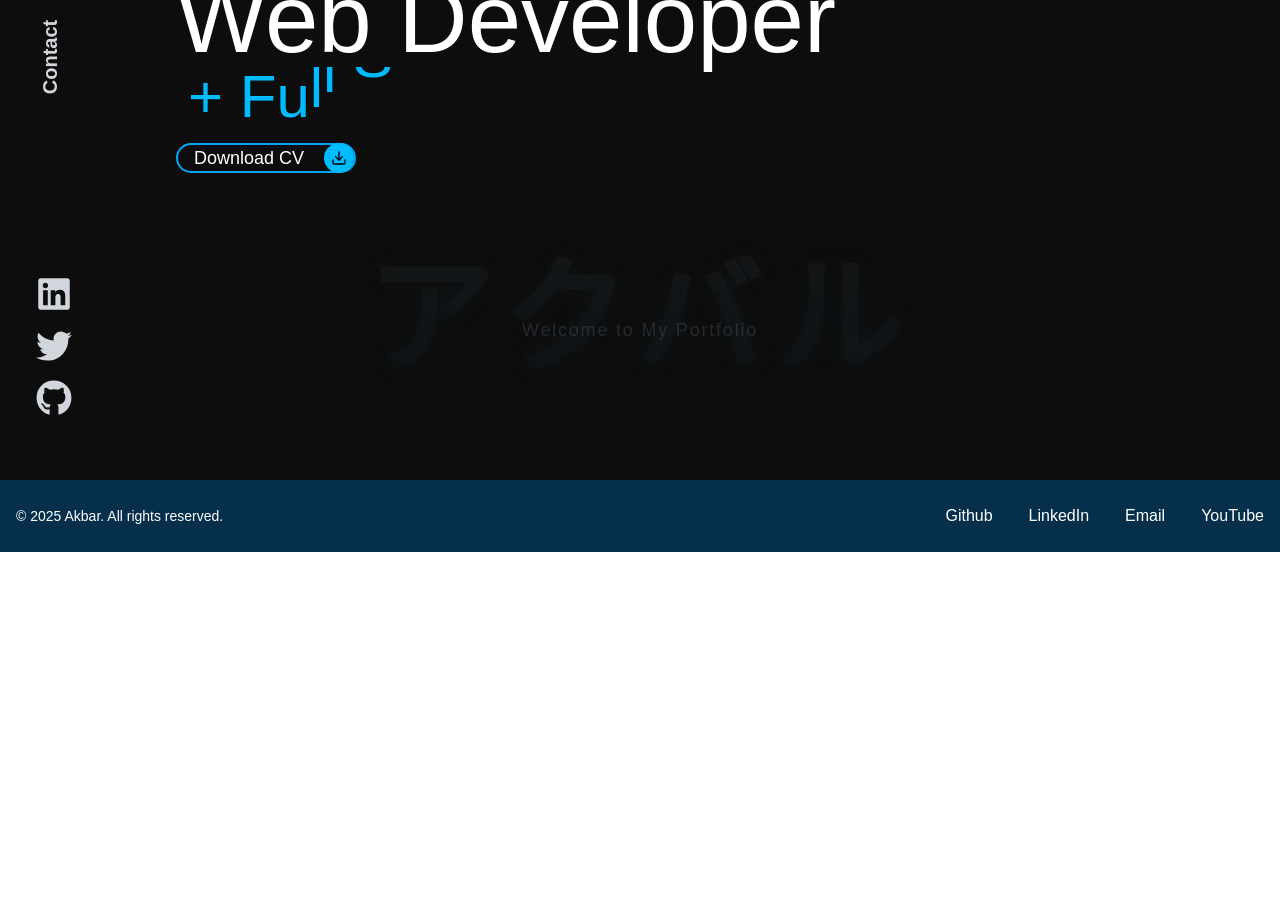
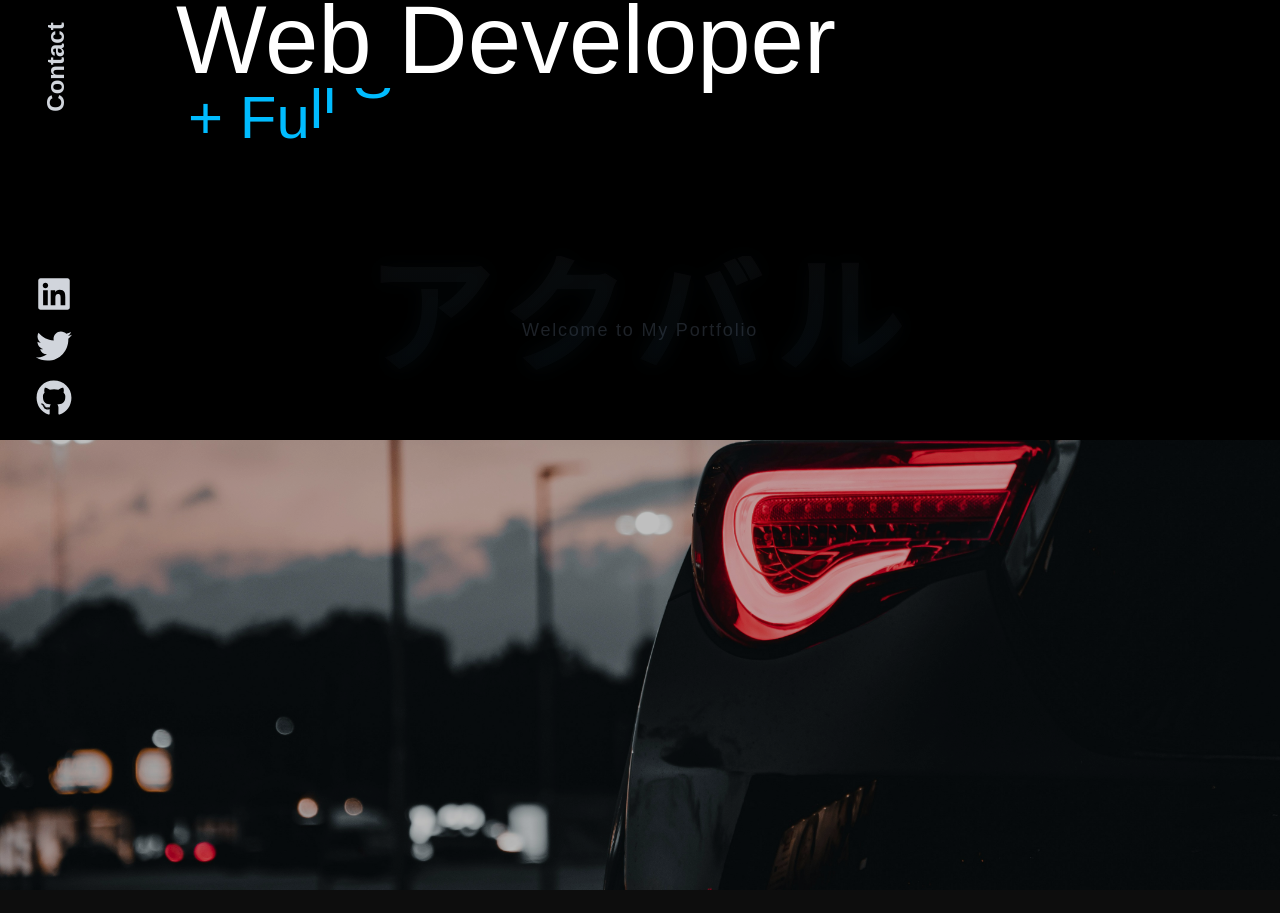
Before and after one commit to akbardermawan/akbardermawan-react, a React (Vite) app: page / in a window 1280 px wide. Shown: the part 360-1273 px from the top of the page. Before the commit the page ends 912 px from the top, so only its background shows below. Built offline with nearby package versions, Linux system fonts and the light colour scheme; some icons are missing.

Commit message:
25/01/2026

```diff
--- a/src/components/home/Intro.jsx
+++ b/src/components/home/Intro.jsx
@@ -39,7 +39,7 @@ const Intro = () => {
             start: "top 80%", // mulai animasi saat elemen 80% terlihat di viewport
             toggleActions: "play none none reverse", // animasi balik saat scroll ke atas
           },
-        }
+        },
       );
     }
   }, []);
@@ -64,29 +64,6 @@ const Intro = () => {
             </div>
 
             <div ref={textRef}>
-              <div className="flex gap-5 md:gap-8 xl:gap-12 mb-7 md:hidden">
-                <Link
-                  to={"/about"}
-                  className="flex items-center gap-2 text-xl  text-white hover:text-sky-600 transition duration-300 transform hover:translate-x-1 cursor-pointer"
-                >
-                  <IoPersonSharp size={25} />
-                  <span className="font-3xl">Profile</span>
-                </Link>
-                <Link
-                  to={"/contact"}
-                  className="flex items-center gap-2 text-xl  text-white hover:text-sky-600 transition duration-300 cursor-pointer"
-                >
-                  <GoProjectRoadmap size={25} />
-                  <span className="font-medium">Project</span>
-                </Link>
-                <Link
-                  to={"/contact"}
-                  className="flex items-center gap-2 text-xl  text-white hover:text-sky-600 transition duration-300 cursor-pointer"
-                >
-                  <FaTelegramPlane size={25} />
-                  <span className="font-medium">Contact</span>
-                </Link>
-              </div>
               <p className="text-4xl md:text-6xl xl:text-8xl text-white">
                 Web Developer
               </p>
@@ -104,25 +81,21 @@ const Intro = () => {
                   rotationInterval={2000}
                 />
               </h2>
-              <div className="flex gap-4 ">
-                <div className="flex mt-3">
-                  <a
-                    href="/files/CV_Akbar.pdf"
-                    download
-                    aria-label="Download Resume"
-                  >
-                    <motion.button
-                      whileHover={{ backgroundColor: "#0ea5e9" }} // Tailwind sky-600
-                      transition={{ duration: 0.3 }}
-                      className="flex w-[160px] lg:w-[180px] h-[25px] lg:h-[30px] rounded-full pl-2 lg:pl-4 py-2 border-2 border-sky-500 justify-between items-center text-black hover:text-white"
-                    >
-                      <span className="text-lg text-white">Download CV</span>
-                      <div className="w-[25px] lg:w-[30px] h-[25px] lg:h-[30px] rounded-full bg-sky-400 flex justify-center items-center">
-                        <FiDownload className="" />
-                      </div>
-                    </motion.button>
-                  </a>
-                </div>
+              <div className="flex gap-5 md:gap-8 xl:gap-12 mb-7 md:hidden pt-5">
+                <Link
+                  to={"/projects"}
+                  className="flex items-center gap-2 text-xl  text-white hover:text-sky-600 transition duration-300 cursor-pointer"
+                >
+                  <GoProjectRoadmap size={25} />
+                  <span className="font-medium">My Projects</span>
+                </Link>
+                <Link
+                  to={"/contact"}
+                  className="flex items-center gap-2 text-xl  text-white hover:text-sky-600 transition duration-300 cursor-pointer"
+                >
+                  <FaTelegramPlane size={25} />
+                  <span className="font-medium">Contact</span>
+                </Link>
               </div>
             </div>
           </div>
--- /dev/null
+++ b/src/components/home/PixelTransition.jsx
@@ -0,0 +1,148 @@
+import { useRef, useEffect, useState } from "react";
+import { gsap } from "gsap";
+
+function PixelTransition({
+  firstContent,
+  secondContent,
+  gridSize = 7,
+  pixelColor = "currentColor",
+  animationStepDuration = 0.3,
+  aspectRatio = "100%",
+  className = "",
+  once = false,
+  style = {},
+}) {
+  const containerRef = useRef(null);
+  const pixelGridRef = useRef(null);
+  const activeRef = useRef(null);
+  const delayedCallRef = useRef(null);
+
+  const [isActive, setIsActive] = useState(false);
+
+  const isTouchDevice =
+    "ontouchstart" in window ||
+    navigator.maxTouchPoints > 0 ||
+    window.matchMedia("(pointer: coarse)").matches;
+
+  useEffect(() => {
+    const pixelGridEl = pixelGridRef.current;
+    if (!pixelGridEl) return;
+
+    pixelGridEl.innerHTML = "";
+
+    for (let row = 0; row < gridSize; row++) {
+      for (let col = 0; col < gridSize; col++) {
+        const pixel = document.createElement("div");
+        pixel.classList.add("pixelated-image-card__pixel");
+        pixel.classList.add("absolute", "hidden");
+        pixel.style.backgroundColor = pixelColor;
+
+        const size = 100 / gridSize;
+        pixel.style.width = `${size}%`;
+        pixel.style.height = `${size}%`;
+        pixel.style.left = `${col * size}%`;
+        pixel.style.top = `${row * size}%`;
+
+        pixelGridEl.appendChild(pixel);
+      }
+    }
+  }, [gridSize, pixelColor]);
+
+  const animatePixels = (activate) => {
+    setIsActive(activate);
+
+    const pixelGridEl = pixelGridRef.current;
+    const activeEl = activeRef.current;
+    if (!pixelGridEl || !activeEl) return;
+
+    const pixels = pixelGridEl.querySelectorAll(".pixelated-image-card__pixel");
+    if (!pixels.length) return;
+
+    gsap.killTweensOf(pixels);
+    if (delayedCallRef.current) {
+      delayedCallRef.current.kill();
+    }
+
+    gsap.set(pixels, { display: "none" });
+
+    const totalPixels = pixels.length;
+    const staggerDuration = animationStepDuration / totalPixels;
+
+    gsap.to(pixels, {
+      display: "block",
+      duration: 0,
+      stagger: {
+        each: staggerDuration,
+        from: "random",
+      },
+    });
+
+    delayedCallRef.current = gsap.delayedCall(animationStepDuration, () => {
+      activeEl.style.display = activate ? "block" : "none";
+      activeEl.style.pointerEvents = activate ? "none" : "";
+    });
+
+    gsap.to(pixels, {
+      display: "none",
+      duration: 0,
+      delay: animationStepDuration,
+      stagger: {
+        each: staggerDuration,
+        from: "random",
+      },
+    });
+  };
+
+  const handleEnter = () => {
+    if (!isActive) animatePixels(true);
+  };
+  const handleLeave = () => {
+    if (isActive && !once) animatePixels(false);
+  };
+  const handleClick = () => {
+    if (!isActive) animatePixels(true);
+    else if (isActive && !once) animatePixels(false);
+  };
+
+  return (
+    <div
+      ref={containerRef}
+      className={`
+        ${className}
+        bg-black/95
+        max-w-full
+        relative
+        overflow-hidden
+      `}
+      style={style}
+      onMouseEnter={!isTouchDevice ? handleEnter : undefined}
+      onMouseLeave={!isTouchDevice ? handleLeave : undefined}
+      onClick={isTouchDevice ? handleClick : undefined}
+      onFocus={!isTouchDevice ? handleEnter : undefined}
+      onBlur={!isTouchDevice ? handleLeave : undefined}
+      tabIndex={0}
+    >
+      <div style={{ paddingTop: aspectRatio }} />
+
+      <div className="absolute inset-0 w-full h-full" aria-hidden={isActive}>
+        {firstContent}
+      </div>
+
+      <div
+        ref={activeRef}
+        className="absolute inset-0 w-full h-full z-[2]"
+        style={{ display: "none" }}
+        aria-hidden={!isActive}
+      >
+        {secondContent}
+      </div>
+
+      <div
+        ref={pixelGridRef}
+        className="absolute inset-0 w-full h-full pointer-events-none z-[3]"
+      />
+    </div>
+  );
+}
+
+export default PixelTransition;
--- a/src/components/layout/Navigation.jsx
+++ b/src/components/layout/Navigation.jsx
@@ -14,7 +14,6 @@ const Navbar = () => {
 
   const navLinks = [
     { href: "/", label: "Home" },
-    { href: "/about", label: "About" },
     { href: "/projects", label: "Projects" },
     { href: "/contact", label: "Contact" },
   ];
@@ -54,11 +53,11 @@ const Navbar = () => {
                     key={link.href}
                     href="/contact"
                     className={cn(
-                      "text-lg xl:text-xl rotate-270 font-medium transition-colors hover:text-sky-600 relative my-5 xl:my-6 py-3",
+                      "text-xl xl:text-2xl rotate-270 font-bold transition-colors hover:text-sky-400 relative my-10 xl:my-11 py-3",
                       location.pathname === link.href
-                        ? "text-sky-600 after:scale-x-100 font-extrabold"
+                        ? "text-sky-400 after:scale-x-100 font-extrabold"
                         : "text-gray-300 dark:text-gray-300 after:scale-x-0 font-extrabold",
-                      "after:absolute after:bottom-[-1px] after:-left-0 after:top-6 after:w-full after:h-[4px] after:bg-sky-600",
+                      "after:absolute after:bottom-[-1px] after:-left-0 after:top-6 after:w-full after:h-[4px] after:bg-sky-400",
                       "after:origin-left after:transition-transform after:duration-300",
                       "hover:after:scale-x-100",
                     )}
@@ -70,11 +69,11 @@ const Navbar = () => {
                     key={link.href}
                     to={link.href}
                     className={cn(
-                      "text-lg xl:text-xl rotate-270 font-medium transition-colors hover:text-sky-600 relative my-5 xl:my-6 py-3",
+                      "text-xl xl:text-2xl rotate-270 font-bold transition-colors hover:text-sky-400 relative my-10 xl:my-11 py-3",
                       location.pathname === link.href
-                        ? "text-sky-600 after:scale-x-100 font-extrabold"
+                        ? "text-sky-400 after:scale-x-100 font-extrabold"
                         : "text-gray-300 dark:text-gray-300 after:scale-x-0 font-extrabold",
-                      "after:absolute after:bottom-[-1px] after:-left-0 after:top-6 after:w-full after:h-[4px] after:bg-sky-600",
+                      "after:absolute after:bottom-[-1px] after:-left-0 after:top-6 after:w-full after:h-[4px] after:bg-sky-400",
                       "after:origin-left after:transition-transform after:duration-300",
                       "hover:after:scale-x-100",
                     )}
@@ -127,7 +126,7 @@ const Navbar = () => {
                   key={link.href}
                   href="/contact"
                   className={cn(
-                    "px-4 py-2 rounded-lg text-lg font-medium transition-colors w-full text-center",
+                    "px-4 py-2 rounded-lg text-2xl font-bold transition-colors w-full text-center",
                     location.pathname === link.href
                       ? "bg-sky-100 text-gray-300 dark:bg-sky-900/40"
                       : "text-gray-700 dark:text-gray-300 hover:bg-gray-200/60 dark:hover:bg-gray-800/80 hover:text-sky-500",
@@ -141,7 +140,7 @@ const Navbar = () => {
                   key={link.href}
                   to={link.href}
                   className={cn(
-                    "px-4 py-2 rounded-lg text-lg font-medium transition-colors w-full text-center",
+                    "px-4 py-2 rounded-lg text-2xl font-bold transition-colors w-full text-center",
                     location.pathname === link.href
                       ? "bg-sky-100 text-gray-300 dark:bg-sky-900/40"
                       : "text-gray-700 dark:text-gray-300 hover:bg-gray-200/60 dark:hover:bg-gray-800/80 hover:text-sky-500",
--- a/src/main.jsx
+++ b/src/main.jsx
@@ -10,8 +10,7 @@ import { Route, RouterProvider, createRoutesFromElements } from "react-router";
 import { createBrowserRouter } from "react-router";
 
 // 🚀 Lazy load pages
-const Home = lazy(() => import("./pages/Home.jsx"));
-const About = lazy(() => import("./pages/About.jsx"));
+const Home = lazy(() => import("./pages/About.jsx"));
 const Portfolio = lazy(() => import("./pages/Portfolio.jsx"));
 
 import Contact from "./pages/Contact.jsx";
@@ -24,14 +23,6 @@ const router = createBrowserRouter(
         element={
           <Suspense fallback={<div>Loading...</div>}>
             <Home />
-          </Suspense>
-        }
-      />
-      <Route
-        path="/about"
-        element={
-          <Suspense fallback={<div>Loading...</div>}>
-            <About />
           </Suspense>
         }
       />
--- a/src/pages/About.jsx
+++ b/src/pages/About.jsx
@@ -11,9 +11,14 @@ import CanvasCursor from "../components/CanvasCursor";
 import FlowChart from "../components/FlowChart";
 import PhotoAbout from "../components/PhotoAbout";
 
+import { FiDownload } from "react-icons/fi";
+import { motion } from "framer-motion";
+
 import { useLayoutEffect } from "react";
 import gsap from "gsap";
 import { ScrollTrigger } from "gsap/ScrollTrigger";
+import Intro from "../components/home/Intro";
+import PixelTransition from "../components/home/PixelTransition";
 
 gsap.registerPlugin(ScrollTrigger);
 
@@ -84,17 +89,48 @@ const About = () => {
     <div className="relative w-full  overflow-x-hidden">
       <CanvasCursor />
       {/* Bagian Sticky Cover */}
+      <div className="bg-black">
+        <Intro />
+      </div>
 
       <div className="flex-row justify-center items-center text-[#0a1a2f] bg-black/95">
         <div className="relative h-[350px] md:h-[450px] w-full overflow-hidden">
-          <img
-            src="/about.jpg"
-            alt="about"
-            className="w-full h-full object-cover object-bottom"
+          <PixelTransition
+            firstContent={
+              <img
+                src="/about.jpg"
+                alt="about"
+                className="w-full h-full object-cover object-bottom  brightness-75"
+              />
+            }
+            secondContent={
+              <div
+                style={{
+                  width: "100%",
+                  height: "100%",
+                  display: "grid",
+                  placeItems: "center",
+                  backgroundColor: "#000000F2",
+                }}
+              >
+                <p
+                  style={{
+                    fontWeight: 900,
+                    fontSize: "3.5rem",
+                    color: "#ffffff",
+                    padding: "5px",
+                  }}
+                >
+                  Hey, call me Akbar.
+                </p>
+              </div>
+            }
+            gridSize={10}
+            pixelColor="#000000"
+            once={false}
+            animationStepDuration={0.4}
+            className="w-full h-full"
           />
-
-          {/* overlay hitam semi-transparan */}
-          <div className="absolute inset-0 bg-black/70"></div>
 
           {/* teks dan efek hover */}
           <div
@@ -136,15 +172,29 @@ const About = () => {
                 Agricultural Engineering from the University of Jember,
                 Indonesia. Although my career path slightly deviates from my
                 academic background, I chose to focus on enhancing my
-                programming skills, particularly in web development. Check out
-                <a href="https://github.com/akbardermawan">
-                  <span className="text-gray-600 underline decoration-gray-400 decoration-2">
-                    {" "}
-                    My Github
-                  </span>
-                </a>
-                .
+                programming skills, particularly in web development.
               </p>
+
+              <div className="flex gap-4">
+                <div className="flex mt-3">
+                  <a
+                    href="/files/CV_Akbar.pdf"
+                    download
+                    aria-label="Download Resume"
+                  >
+                    <motion.button
+                      whileHover={{ backgroundColor: "#0ea5e9" }} // Tailwind sky-600
+                      transition={{ duration: 0.3 }}
+                      className="flex w-[160px] lg:w-[180px] h-[25px] lg:h-[30px] rounded-full pl-2 lg:pl-4 py-2 border-2 border-sky-500 justify-between items-center text-black hover:text-white"
+                    >
+                      <span className="text-lg text-white">Download CV</span>
+                      <div className="w-[25px] lg:w-[30px] h-[25px] lg:h-[30px] rounded-full bg-sky-400 flex justify-center items-center">
+                        <FiDownload className="" />
+                      </div>
+                    </motion.button>
+                  </a>
+                </div>
+              </div>
             </div>
           </div>
         </div>
--- a/src/pages/Home.jsx
+++ /dev/null
@@ -1,15 +0,0 @@
-import Footer from "../components/Footer";
-import Intro from "../components/home/Intro";
-
-// import { ComputersCanvas } from "../components/canvas";
-
-const Home = () => {
-  return (
-    <div className="w-full overflow-x-hidden relative bg-black/95">
-      <Intro />
-      <Footer />
-    </div>
-  );
-};
-
-export default Home;
```
